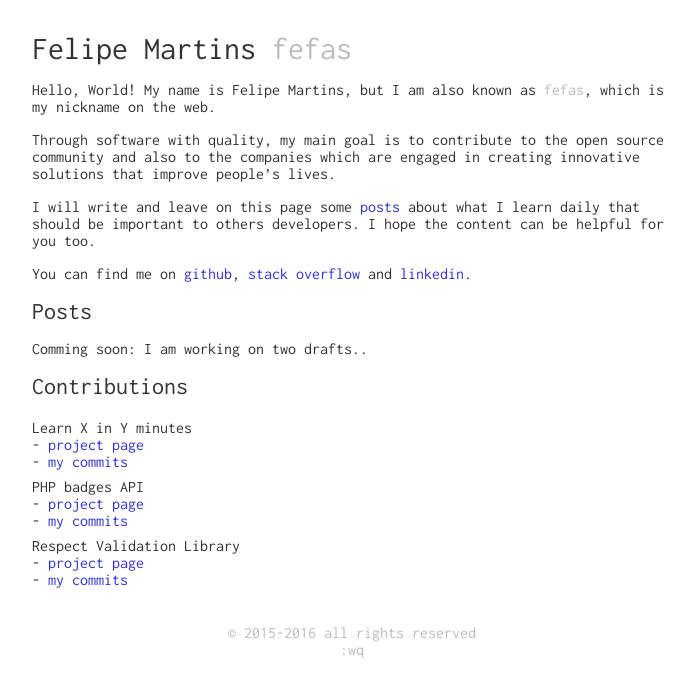
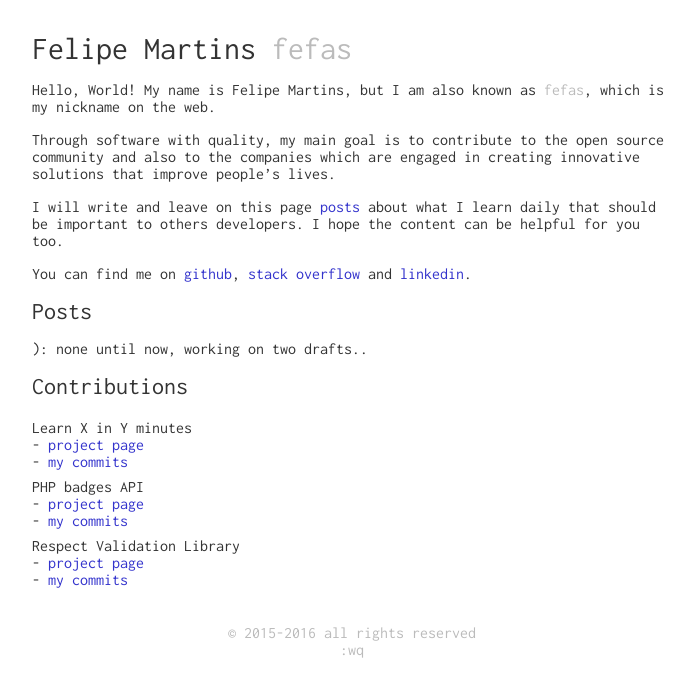
Before and after one commit to fefas/blog.fefas.net, a Jekyll site: the page built from index.md, in a window 1280 px wide. Shown: the top 697 px of the page, without its empty margins (288-983 px from the left). Built offline with Jekyll 4.4.1, drawn with Linux system fonts in a browser that asks for light colours; our own code applies the rules of GitHub Pages for plain Markdown files.

Commit message:
Update text on index page

```diff
--- a/index.md
+++ b/index.md
@@ -12,9 +12,9 @@ Through software with quality, my main goal is to contribute to the open source
 community and also to the companies which are engaged in creating innovative
 solutions that improve people's lives.
 
-I will write and leave on this page some [posts](#posts) about what I learn
-daily that should be important to others developers. I hope the content can be
-helpful for you too.
+I will write and leave on this page [posts](#posts) about what I learn daily
+that should be important to others developers. I hope the content can be helpful
+for you too.
 
 You can find me on
   [github](https://github.com/fefas),
@@ -27,7 +27,7 @@ You can find me on
   * {{ post.date | date: '%Y %b %d' }} - [{{ post.title }}]({{ post.url }})
 {% endfor %}
 
-Comming soon: I am working on two drafts..
+): none until now, working on two drafts..
 
 ## Contributions
 
```
